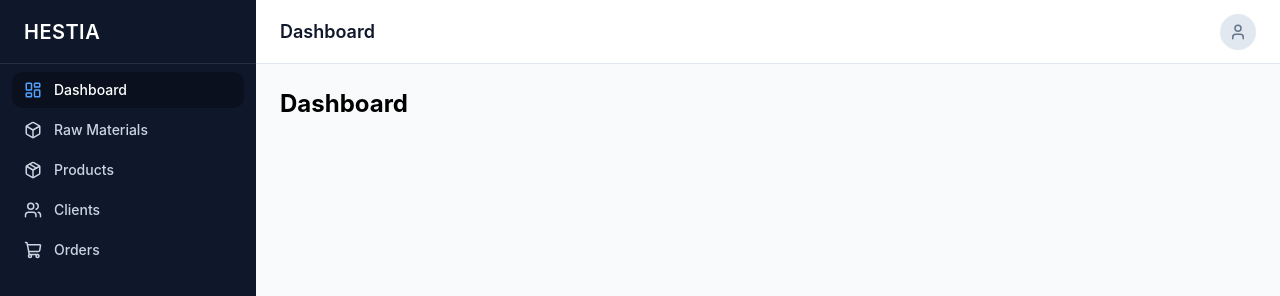
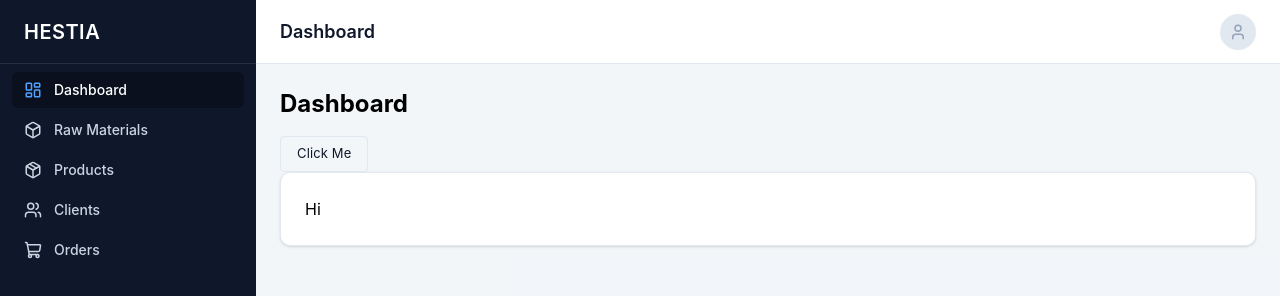
Before and after one commit to Rizzshen/Hestia, a React app in the folder frontend/: page /dashboard in a window 1280 px wide. Shown: the top 296 px of the page. Built offline with nearby package versions, Linux system fonts and the light colour scheme; the HTML template or start-up script is replaced by a standard one.

Commit message:
added Button and Card Ui component

```diff
--- /dev/null
+++ b/frontend/src/components/ui/Button.jsx
@@ -0,0 +1,32 @@
+import { cn } from "../../lib/utils";
+
+const variants = {
+  primary:
+    "bg-primary text-primary-foreground border border-primary-hover hover:bg-primary-hover",
+  secondary:
+    "bg-background-surface text-text border border-border hover:brightness-80 font-normal",
+  danger:
+    "bg-danger-bg text-danger border border-danger-border hover:bg-red-100 font-medium",
+  ghost:
+    "bg-transparent text-primary border-b border-primary rounded-none px-0 pb-[1px] font-normal",
+};
+
+export default function Button({
+  variant = "primary",
+  className,
+  children,
+  ...props
+}) {
+  return (
+    <button
+      className={cn(
+        "px-4 py-1.75 rounded-[4px] text-[13px] font-medium tracking-[0.01em] transition-colors duration-100",
+        variants[variant],
+        className,
+      )}
+      {...props}
+    >
+      {children}
+    </button>
+  );
+}
--- /dev/null
+++ b/frontend/src/components/ui/Card.jsx
@@ -0,0 +1,16 @@
+import { cn } from "../../lib/utils";
+
+export default function Card({ children, className }) {
+  return (
+    <div
+      className={cn(
+        // TODO: base card styles here
+        "bg-surface rounded-lg border border-border shadow-sm p-6",
+
+        className
+      )}
+    >
+      {children}
+    </div>
+  );
+}
--- a/frontend/src/index.css
+++ b/frontend/src/index.css
@@ -2,22 +2,25 @@
 
 @theme {
   /* Core */
-  --color-primary: #2563eb;
-  --color-primary-foreground: #ffffff;
-  --color-primary-hover: #1d4ed8;
-  --color-primary-light: #eff6ff;
+  --color-primary: #185fa5;
+  --color-primary-hover: #0c447c;
+  --color-primary-light: #e6f1fb;
+  --color-primary-foreground: #e6f1fb;
 
-  --color-background: #f8fafc;
+  /* Backgrounds */
+  --color-background: #f1f5f9e7;
   --color-surface: #ffffff;
   --color-border: #e2e8f0;
 
+  /* Text — 3 levels */
   --color-text: #0f172a;
-  --color-text-muted: #64748b;
+  --color-text-secondary: #475569;
+  --color-text-muted: #94a3b8;
 
   /* Sidebar */
   --color-sidebar: #0f172a;
   --color-sidebar-foreground: #cbd5e1;
-  --color-sidebar-active: #2563eb;
+  --color-sidebar-active: #185fa5;
   --color-sidebar-hover: #1e293b;
 
   /* Status */
@@ -25,17 +28,17 @@
   --color-success-bg: #ecfdf5;
   --color-warning: #f59e0b;
   --color-warning-bg: #fffbeb;
-  --color-danger: #ef4444;
-  --color-danger-bg: #fef2f2;
-  --color-info: #2563eb;
-  --color-info-bg: #eff6ff;
+  --color-danger: #a32d2d;
+  --color-danger-bg: #fcebeb;
+  --color-danger-border: #f09595;
+  --color-info: #185fa5;
+  --color-info-bg: #e6f1fb;
 
-  /* Radius */
-  --radius-sm: 6px;
-  --radius-md: 10px;
-  --radius-lg: 14px;
-  --radius-xl: 18px;
+  /* Radius — sharp, operational */
+  --radius-sm: 4px;
+  --radius-md: 6px;
+  --radius-lg: 10px;
+  --radius-xl: 14px;
 
-  /* Font */
-  --font-sans: "Inter", sans-serif;
+  --font-sans: 'Inter', sans-serif;
 }
--- a/frontend/src/pages/Dashboard/Dashboard.jsx
+++ b/frontend/src/pages/Dashboard/Dashboard.jsx
@@ -1,9 +1,16 @@
 import PageWrapper from "../../components/layout/PageWrapper";
+import Button  from "../../components/ui/Button";
+import Card from "../../components/ui/Card";
 
 export default function Dashboard() {
   return (
     <PageWrapper title="Dashboard">
       <h1 className="text-2xl font-bold">Dashboard</h1>
+
+      <Button variant="secondary" className="mt-4">
+        Click Me
+      </Button>
+      <Card>Hi</Card>
     </PageWrapper>
   );
 }
```
